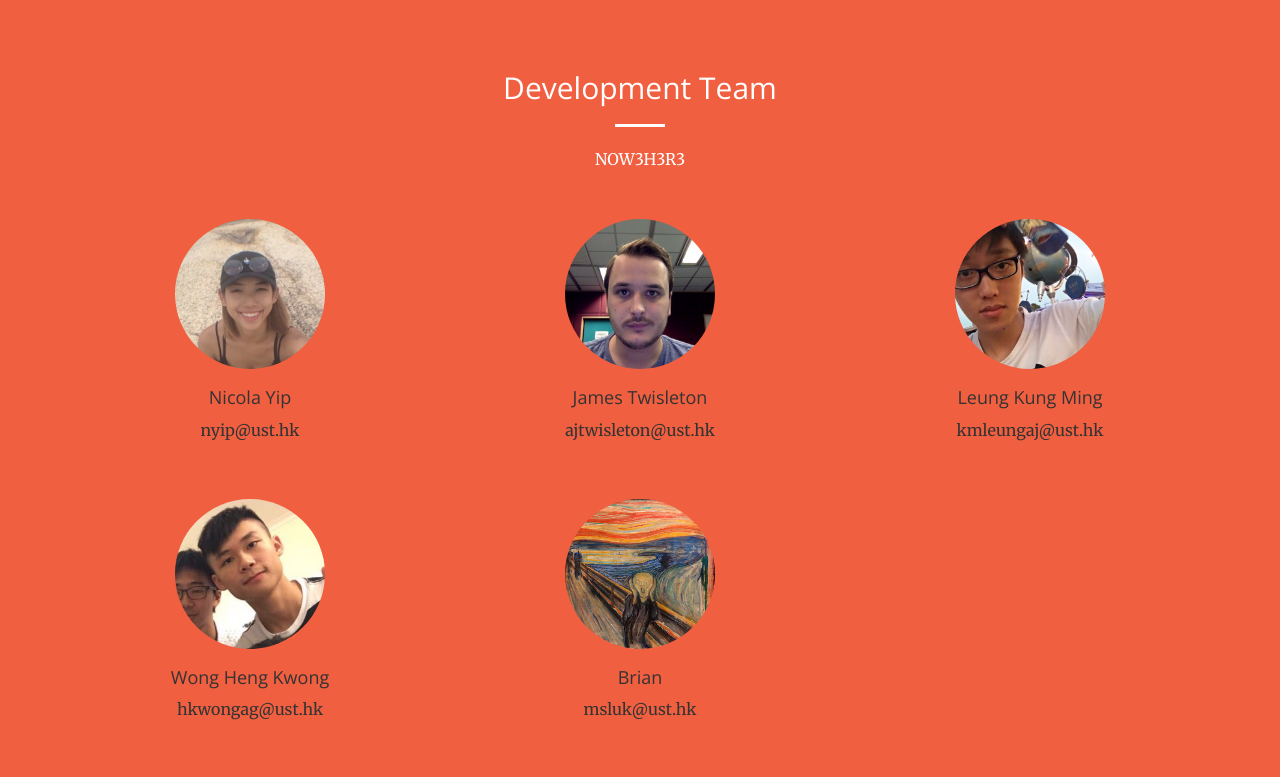
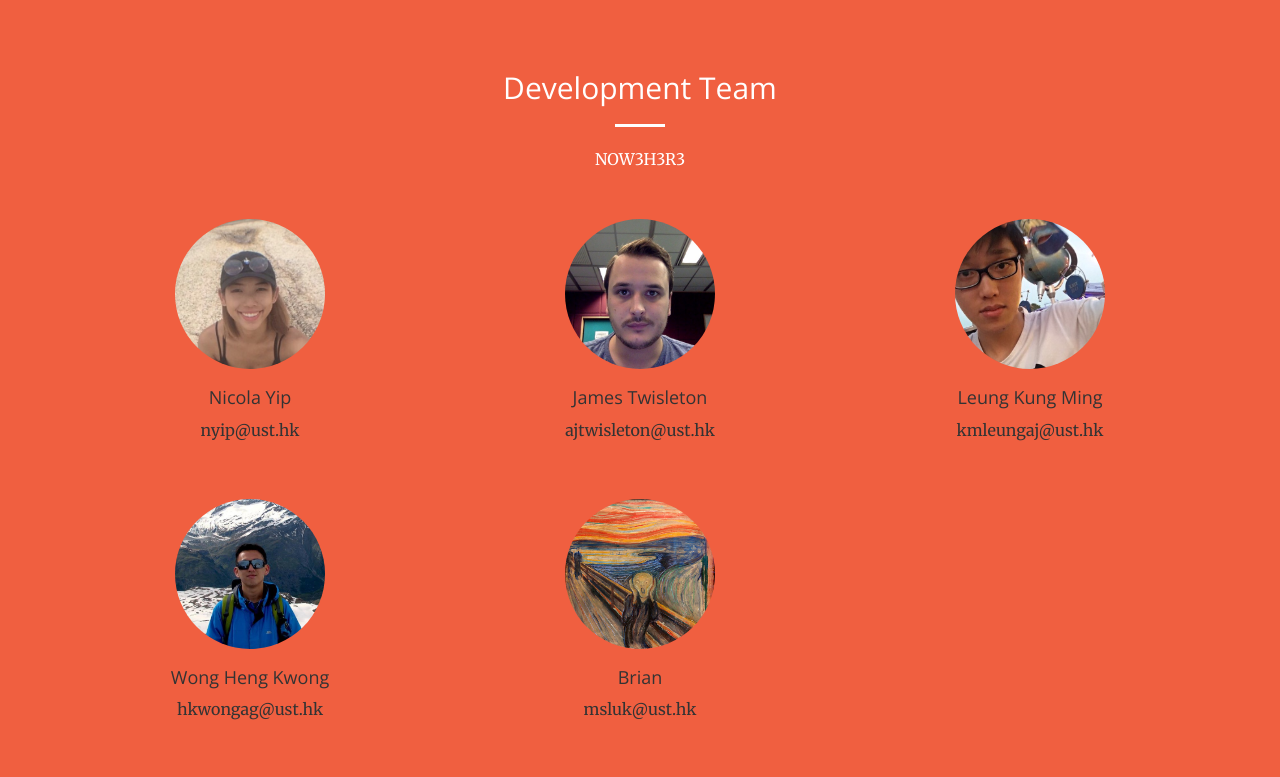
Before and after one commit to JamesTwisleton/JamesTwisleton.github.io, a website: page app/index.html in a window 1280 px wide. Shown: the part 1760-2537 px from the top of the page. Drawn offline with nearby package versions, Linux system fonts and the light colour scheme.

Commit message:
Pic Update

```diff
--- a/app/index.html
+++ b/app/index.html
@@ -559,7 +559,7 @@
                 <div class="col-xs-3 col-md-4">
 
                     <div class="thumbnail text-center"style="background-color:#F05F40">
-                        <img src="pic/Brian.JPG" style="width:150px;height:150px;border:0;"
+                        <img src="pic/thomas.JPG" style="width:150px;height:150px;border:0;"
 
                             class="img-circle img-responsive">
                         <div class="caption">
```
